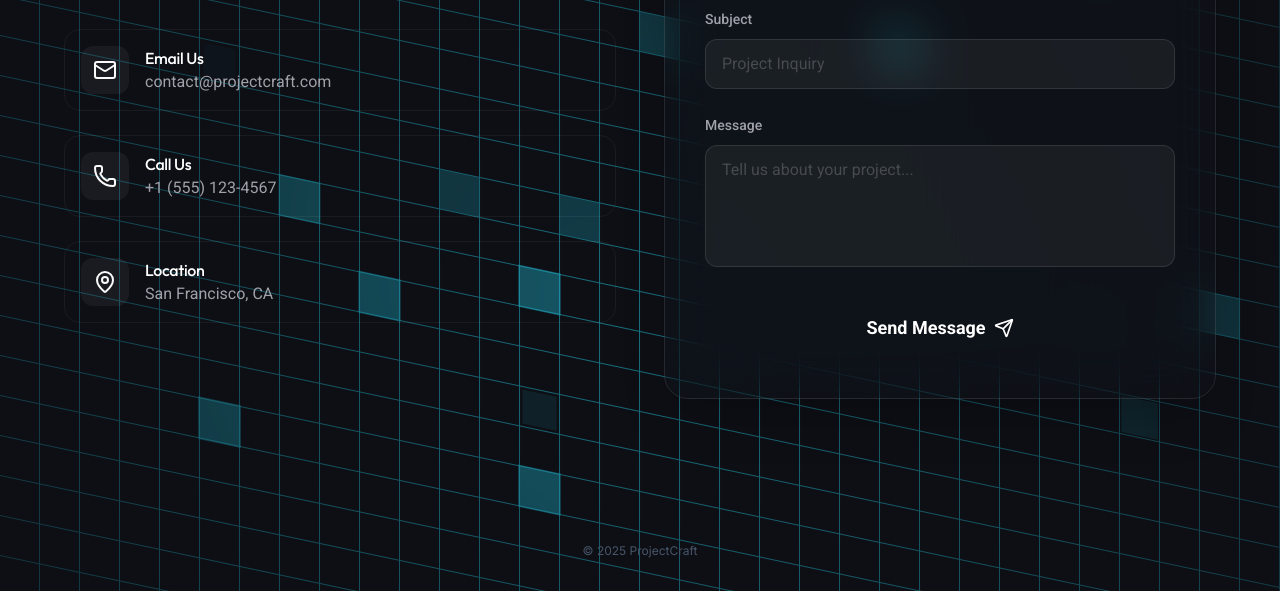
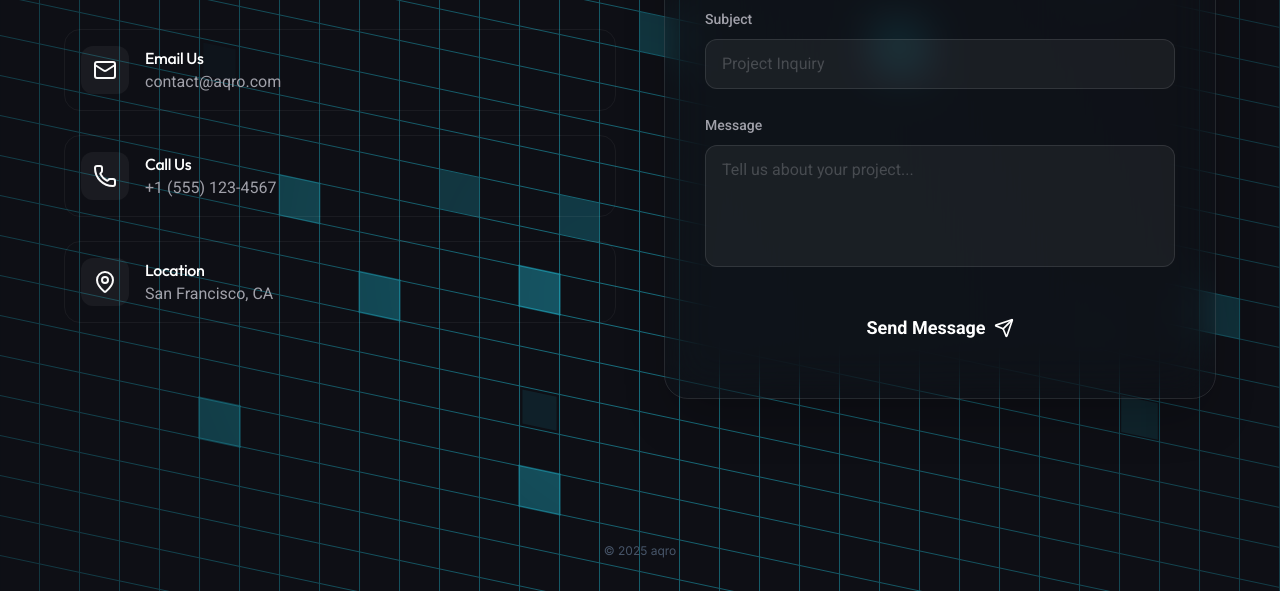
Before and after one commit to rishabh552/Academic-Excellence, a React (Vite) app: page /contact in a window 1280 px wide. Shown: the part 316-907 px from the top of the page. Built offline with nearby package versions, Linux system fonts and the light colour scheme.

Commit message:
updated project craft to aqro

```diff
--- a/src/App.tsx
+++ b/src/App.tsx
@@ -35,7 +35,7 @@ function Footer() {
         <div className="flex flex-col items-center text-center">
           {/* Copyright */}
           <p className="text-xs text-slate-400 dark:text-slate-600">
-            © 2025 ProjectCraft
+            © 2025 aqro
           </p>
         </div>
       </div>
--- a/src/components/contact-section.tsx
+++ b/src/components/contact-section.tsx
@@ -98,7 +98,7 @@ export function ContactSection() {
                 {
                   icon: <Mail className="w-6 h-6 text-brand-primary" />,
                   title: "Email Us",
-                  value: "contact@projectcraft.com",
+                  value: "contact@aqro.com",
                 },
                 {
                   icon: <Phone className="w-6 h-6 text-brand-secondary" />,
```
